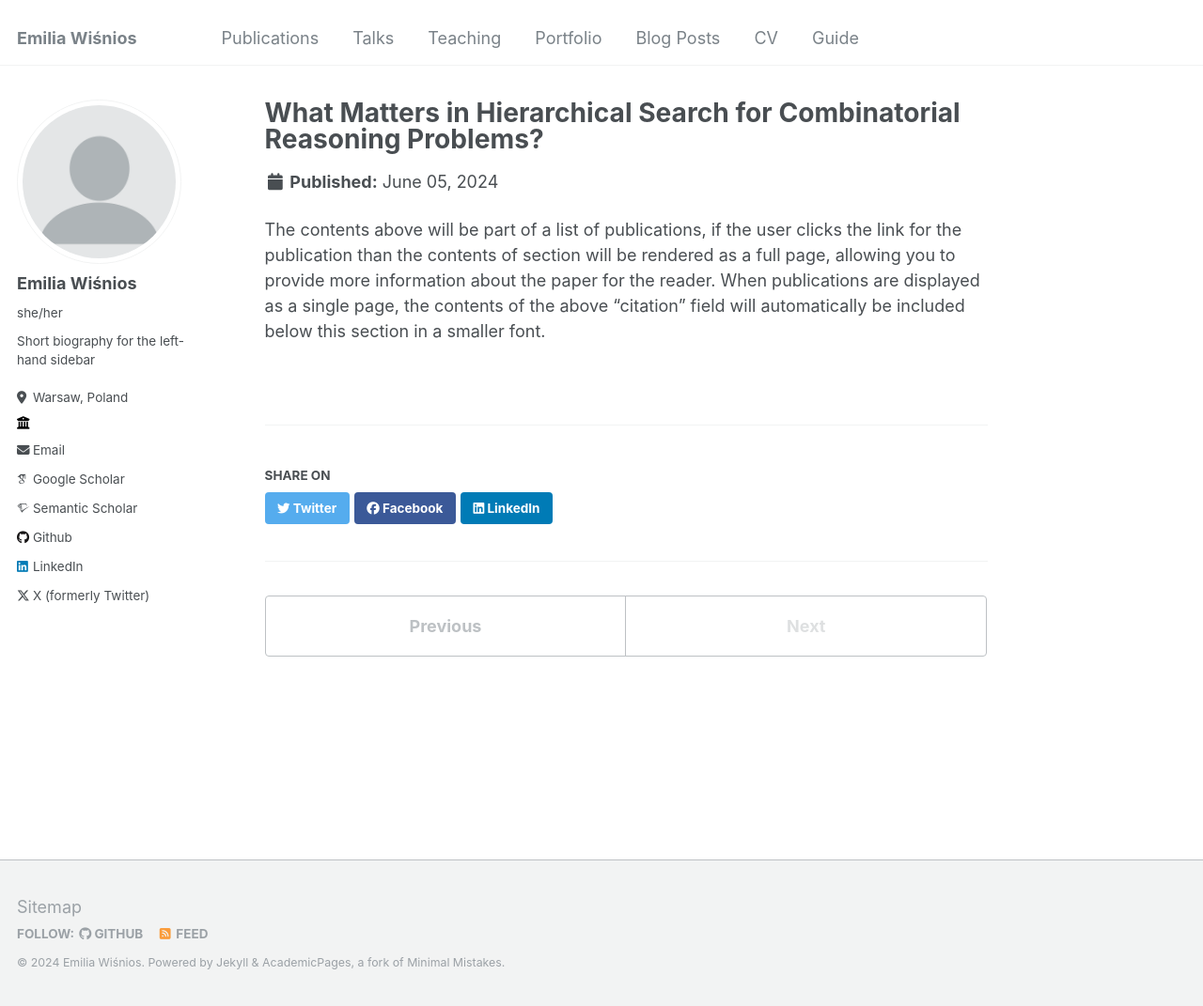
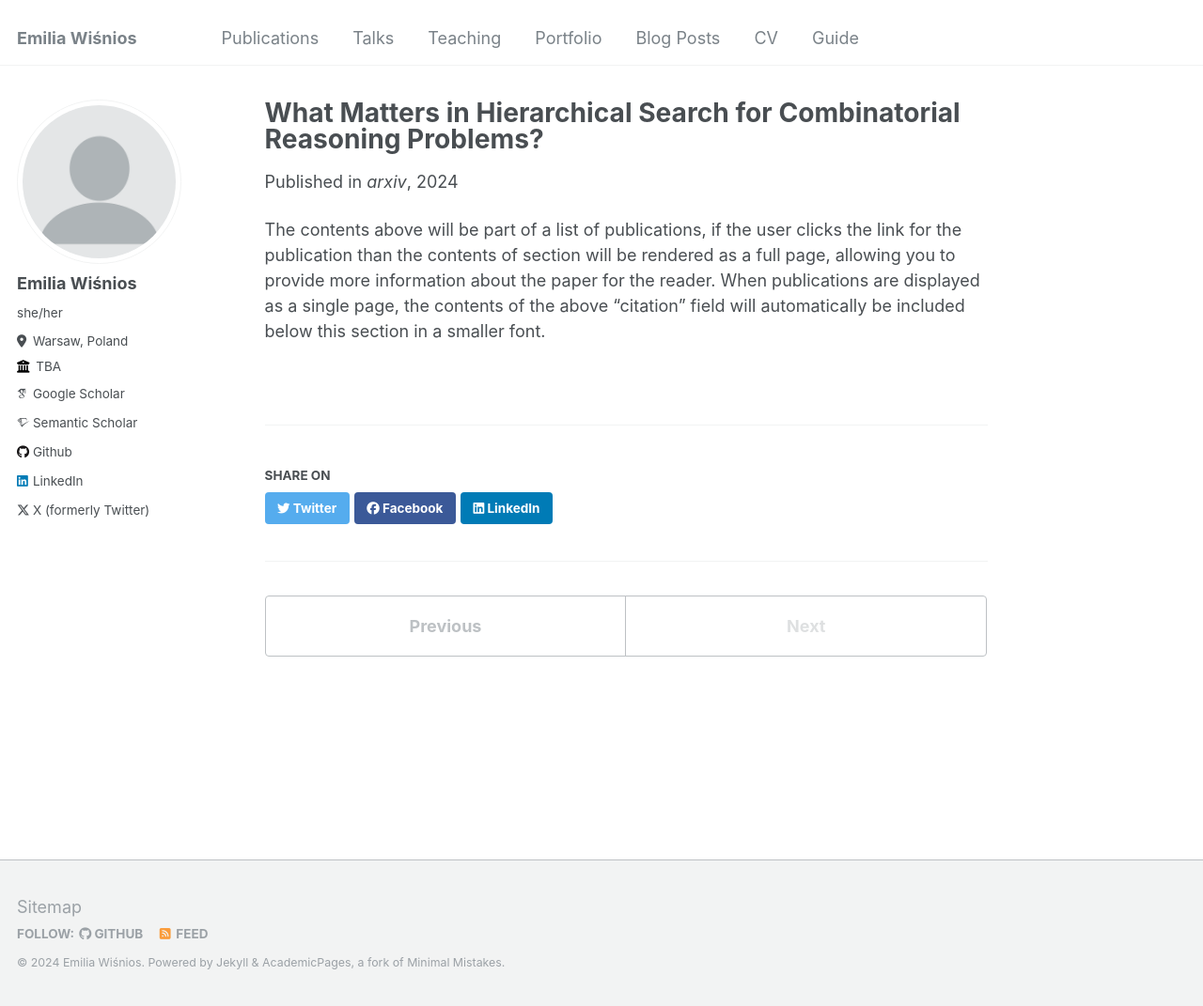
Before and after one commit to emiliawisnios/emiliawisnios.github.io, a Jekyll site: the page built from _publications/2024-06-05-what_matters.md, in a window 1280 px wide and 1071 px high. Shown: the whole window at 94% size. Built offline with Jekyll 4.4.1, drawn with Linux system fonts in a browser that asks for light colours; some web fonts are replaced.

Commit message:
publication test

```diff
--- a/_config.yml
+++ b/_config.yml
@@ -24,11 +24,11 @@ author:
   avatar           : "profile.png"
   name             : "Emilia Wiśnios"
   pronouns         : "she/her"
-  bio              : "Short biography for the left-hand sidebar"
+  #bio              : "Short biography for the left-hand sidebar"
   location         : "Warsaw, Poland"
-  employer         : ""
+  employer         : "TBA"
   uri              : # URL
-  email            : "none@example.org"
+  #email            : "none@example.org"
 
   # Academic websites
   arxiv            : # URL - Update with the correct link to your profile
--- a/_publications/2024-06-05-what_matters.md
+++ b/_publications/2024-06-05-what_matters.md
@@ -4,7 +4,7 @@ collection: publications
 permalink: /publication/2024-06-05-what_matters
 excerpt: 'Efficiently tackling combinatorial reasoning problems, particularly the notorious NP-hard tasks, remains a significant challenge for AI research. Recent efforts have sought to enhance planning by incorporating hierarchical high-level search strategies, known as subgoal methods. While promising, their performance against traditional low-level planners is inconsistent, raising questions about their application contexts. In this study, we conduct an in-depth exploration of subgoal-planning methods for combinatorial reasoning. We identify the attributes pivotal for leveraging the advantages of high-level search: hard-to-learn value functions, complex action spaces, presence of dead ends in the environment, or using data collected from diverse experts. We propose a consistent evaluation methodology to achieve meaningful comparisons between methods and reevaluate the state-of-the-art algorithms.'
 date: 2024-06-05
-# venue: 'Preprint'
+venue: 'arxiv'
 # slidesurl: 'http://academicpages.github.io/files/slides1.pdf'
 paperurl: 'https://arxiv.org/abs/2406.03361'
 # citation: 'Your Name, You. (2009). &quot;Paper Title Number 1.&quot; <i>Journal 1</i>. 1(1).'
```
Also changed, not shown: _publications/2023-12-20-big-tech-influence.md (+1 -1 lines).
